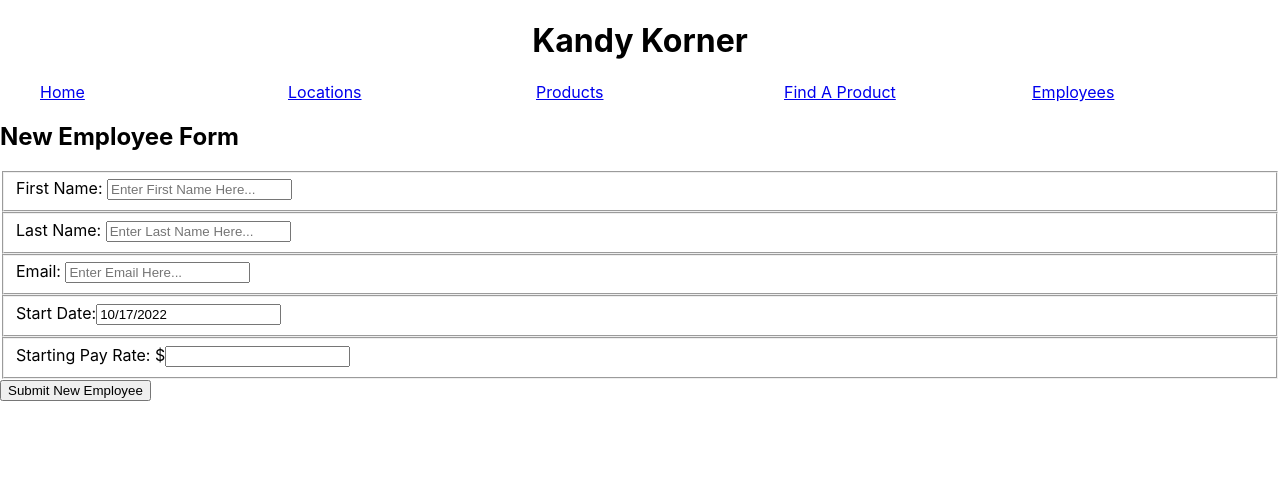
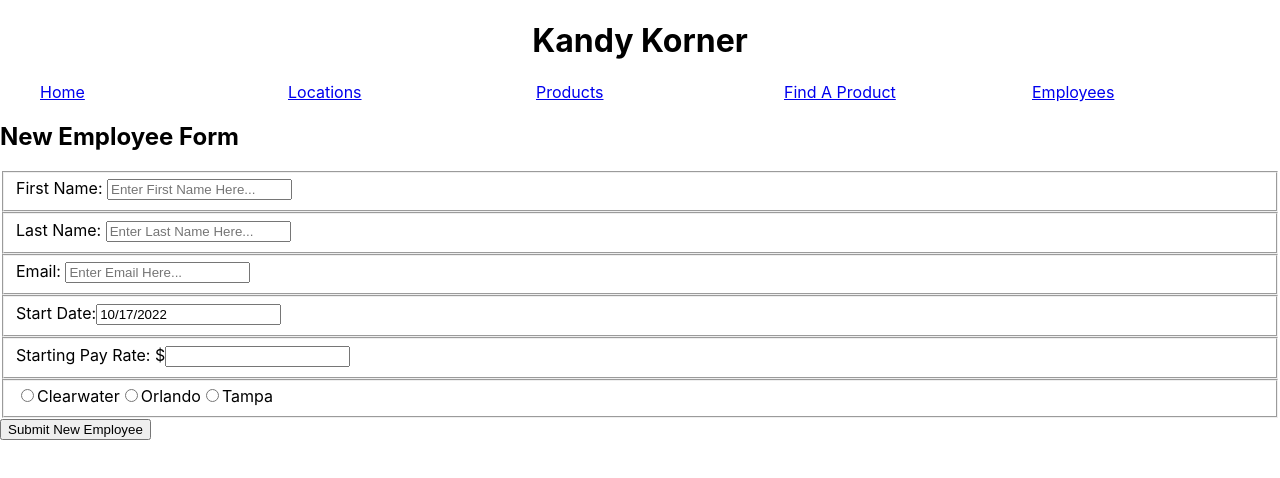
Before and after one commit to ethansawicki/kandy-korner, a React (Create React App) app: page /Employee/Add in a window 1280 px wide. Shown: the top 478 px of the page. Built offline with nearby package versions, Linux system fonts and the light colour scheme; no server answers.

Commit message:
ok it actually works now but still think theres a better way to go about this?

```diff
--- a/src/components/employees/EmployeeList.js
+++ b/src/components/employees/EmployeeList.js
@@ -1,40 +1,34 @@
 import React, { useEffect, useState } from 'react'
 
 const EmployeeList = () => {
-  const [users, setUsers] = useState([])
-  const [filteredUsers, setFilteredUsers] = useState([])
+  const [employees, setEmployees] = useState([])
+
 
   useEffect(
     () => {
       const fetchEmployees = async () => {
-        const res = await fetch(`http://localhost:8088/employees?_expand=users`)
+        const res = await fetch(`http://localhost:8088/employees?_expand=users&_expand=locations`)
         const employeeData = await res.json()
-        setUsers(employeeData)
+        setEmployees(employeeData)
       }
       fetchEmployees()
     },
     []
   )
 
-  useEffect(
-    () => {
-        const employeeUsers = users.filter(emp => emp)
-        setFilteredUsers(employeeUsers)
-    },
-    [users]
-  )
-
   return (
     <div className='employee-container'>
       <h3>Employees</h3>
       {
-        filteredUsers.map(users => {
+        employees.map(employee => {
           return (
-            <div key={`employees--${users.id}`}>
+            <div key={`employees--${employee.id}`}>
               <ul className='employee-list'>
-                <li>Full Name: {users.users.firstName} {users.users.lastName}</li>
-                <li>Start Date: {users.startDate}</li>
-                <li>Email: {users.users.email}</li>
+                <li>Full Name: {employee.users.firstName} {employee.users.lastName}</li>
+                <li>Start Date: {employee.startDate}</li>
+                <li>Email: {employee.users.email}</li>
+                <li>Store City: {employee.locations.city}</li>
+                <li>Store Address: {employee.locations.address}</li>
               </ul>
             </div>
           )
--- a/src/components/employees/NewEmployee.js
+++ b/src/components/employees/NewEmployee.js
@@ -6,7 +6,6 @@ import "react-datepicker/dist/react-datepicker.css"
 const NewEmployee = () => {
     const navigate = useNavigate()
     const [userId, setUserId] = useState([])
-    const [employeeId, setEmployeeId] = useState([])
     const [newStartDate, setStartDate] = useState(new Date())
     const [newUser, setNewUser] = useState({
         firstName: "",
@@ -16,31 +15,20 @@ const NewEmployee = () => {
 
     const [newEmployee, setNewEmployee] = useState({
         startDate: newStartDate,
-        payRate: 0
+        payRate: 0,
+        locationsId: 0
     })
 
     useEffect(
         () => {
             const fetchUserId = async () => {
                 const res = await fetch(`http://localhost:8088/users?_sort=id&_order=desc`)
-                const userRes = await res.json()
-                setUserId(userRes)
+                const resp = await res.json()
+                setUserId(resp)
             }
             fetchUserId()
         },
-        []
-    )
-
-    useEffect(
-        () => {
-            const fetchEmpId = async () => {
-                const res = await fetch(`http://localhost:8088/employees?_sort=id&_order=desc`)
-                const empRes = await res.json()
-                setEmployeeId(empRes)
-            }
-            fetchEmpId()
-        },
-        []
+        [newEmployee]
     )
 
     const handleClick = (event) => {
@@ -48,14 +36,16 @@ const NewEmployee = () => {
         const userToApi = {
             firstName: newUser.firstName,
             lastName: newUser.lastName,
-            email: newUser.email,
-            employeesId: employeeId[0].id + 1
+            email: newUser.email
         }
+
         const employeeToApi = {
-            usersId: userId[0].id,
+            usersId: userId[0].id + 1,
             startDate: newEmployee.startDate,
-            payRate: newEmployee.payRate
+            payRate: newEmployee.payRate,
+            locationsId: newEmployee.locationsId
         }
+
         const sendUser = async () => {
             const userPost = {
                 method: "POST",
@@ -65,8 +55,9 @@ const NewEmployee = () => {
                 body: JSON.stringify(userToApi)
             }
             const userRes = await fetch(`http://localhost:8088/users`, userPost)
-            await userRes.json()
+            const resp = await userRes.json()
         }
+
         const sendEmployee = async () => {
             const empPost = {
                 method: "POST",
@@ -78,6 +69,7 @@ const NewEmployee = () => {
             const empRes = await fetch(`http://localhost:8088/employees`, empPost)
             await empRes.json()
             navigate("/employees")
+
         }
         sendUser()
         sendEmployee()
@@ -159,6 +151,55 @@ const NewEmployee = () => {
                 />
             </div>
         </fieldset>
+        <fieldset>
+            <div>
+                <input
+                    type='radio'
+                    name='clearwater'
+                    id='clearwater'
+                    value='1'
+                    onChange={
+                        (event) => {
+                            const copy = {...newEmployee}
+                            copy.locationsId = +event.target.value
+                            setNewEmployee(copy)
+                        }
+                    }
+                    checked={newEmployee.locationsId === 1}
+                 />
+                <label htmlFor='clearwater'>Clearwater</label>
+                <input
+                    type='radio'
+                    name='orlando'
+                    id='orlando'
+                    value='2'
+                    onChange={
+                        (event) => {
+                            const copy = {...newEmployee}
+                            copy.locationsId = +event.target.value
+                            setNewEmployee(copy)
+                        }
+                    }
+                    checked={newEmployee.locationsId === 2}
+                    />
+                <label htmlFor='orlando'>Orlando</label>
+                <input
+                    type='radio'
+                    name='tampa'
+                    id='tampa'
+                    value='3'
+                    onChange={
+                        (event) => {
+                            const copy = {...newEmployee}
+                            copy.locationsId = +event.target.value
+                            setNewEmployee(copy)
+                        }
+                    }
+                    checked={newEmployee.locationsId === 3}
+                    />
+                <label htmlFor='tampa'>Tampa</label>
+            </div>
+        </fieldset>
         <button onClick={(click) => handleClick(click)}>Submit New Employee</button>
     </form>
   )
```
